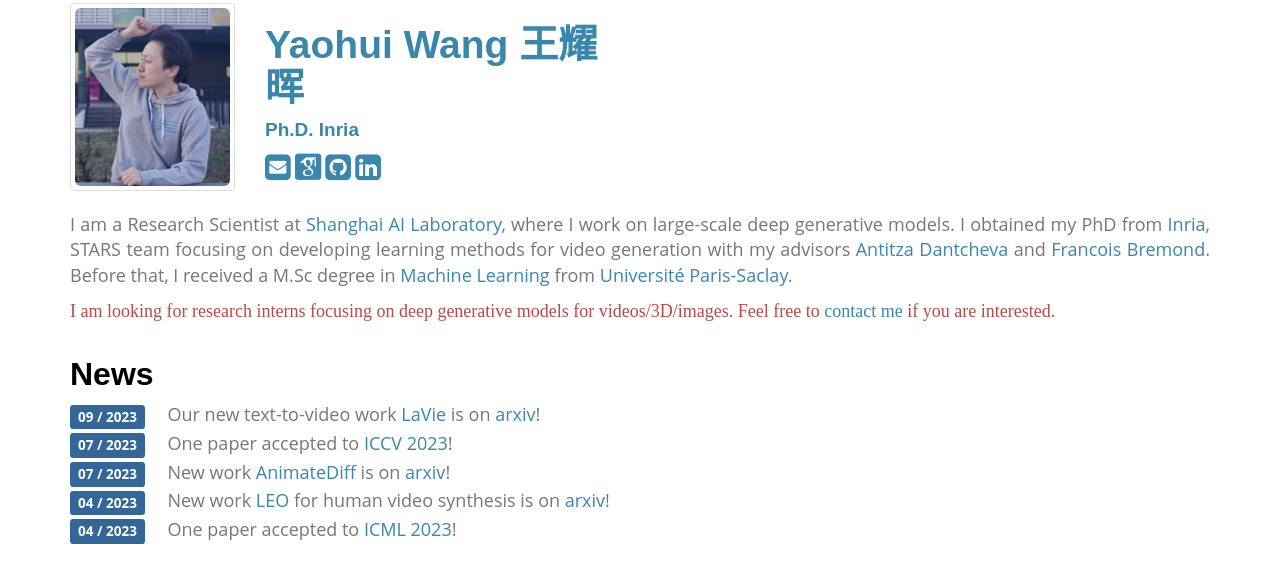
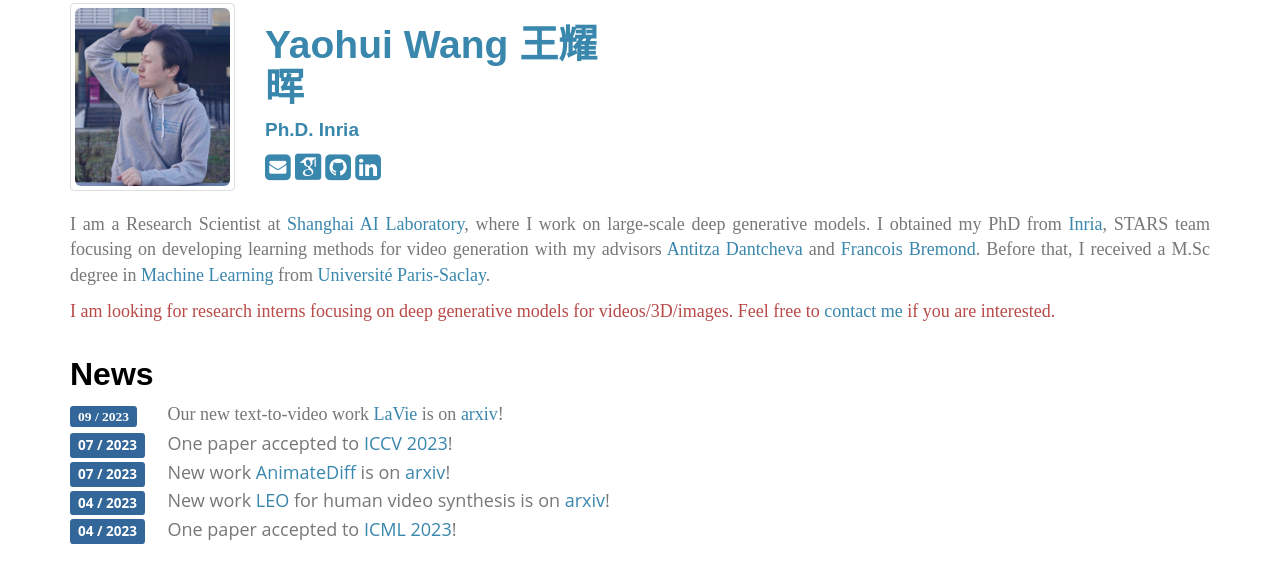
Before and after one commit to wyhsirius/wyhsirius.github.io, a plain HTML site: page index.html in a window 1280 px wide. Shown: the part 87-651 px from the top of the page. Drawn offline with Linux system fonts and the light colour scheme; files whose address does not match are found by name; a web font is replaced by a local one.

Commit message:
Update index.html

```diff
--- a/index.html
+++ b/index.html
@@ -69,7 +69,7 @@
         </div>
 
 
-         <p class="text-body", align="justify">
+         <p style="font-family: Times New Roman" class="text-body", align="justify">
          I am a Research Scientist at <a href='' class="text-info">Shanghai AI Laboratory</a>, where I work on large-scale deep generative models. I obtained my PhD from <a href='https://www.inria.fr/fr/centre-inria-sophia-antipolis-mediterranee' class="text-info">Inria</a>, STARS team focusing on developing learning methods for video generation with my advisors <a href='http://antitza.com' class="text-info">Antitza Dantcheva</a> and <a href='http://www-sop.inria.fr/members/Francois.Bremond/' class="text-info">Francois Bremond</a>. Before that, I received a M.Sc degree in <a href='https://sites.google.com/chalearn.org/ai-master' class='text-info'>Machine Learning</a> from <a href='https://www.universite-paris-saclay.fr/en', class='text-info'>Université Paris-Saclay</a>.
 	    </p>
 
@@ -84,7 +84,7 @@
           </div>
         </div>
 
-	<div class="row">
+	<div style="font-family: Times New Roman" class="row">
           <div class="col-sm-1 col-md-1">
             <span class="label label-info">09 / 2023</span>
           </div>
@@ -339,7 +339,7 @@
         <!-- end of news -->
 
         <!-- Research -->
-        <div class="row"  id="research" style="padding-top:60px; margin-top:-60px;">
+        <div style="font-family: Times New Roman" class="row"  id="research" style="padding-top:60px; margin-top:-60px;">
           <div class="col-md-12">
             <h2>Research</h2>
 <!--LaVie-->
```
